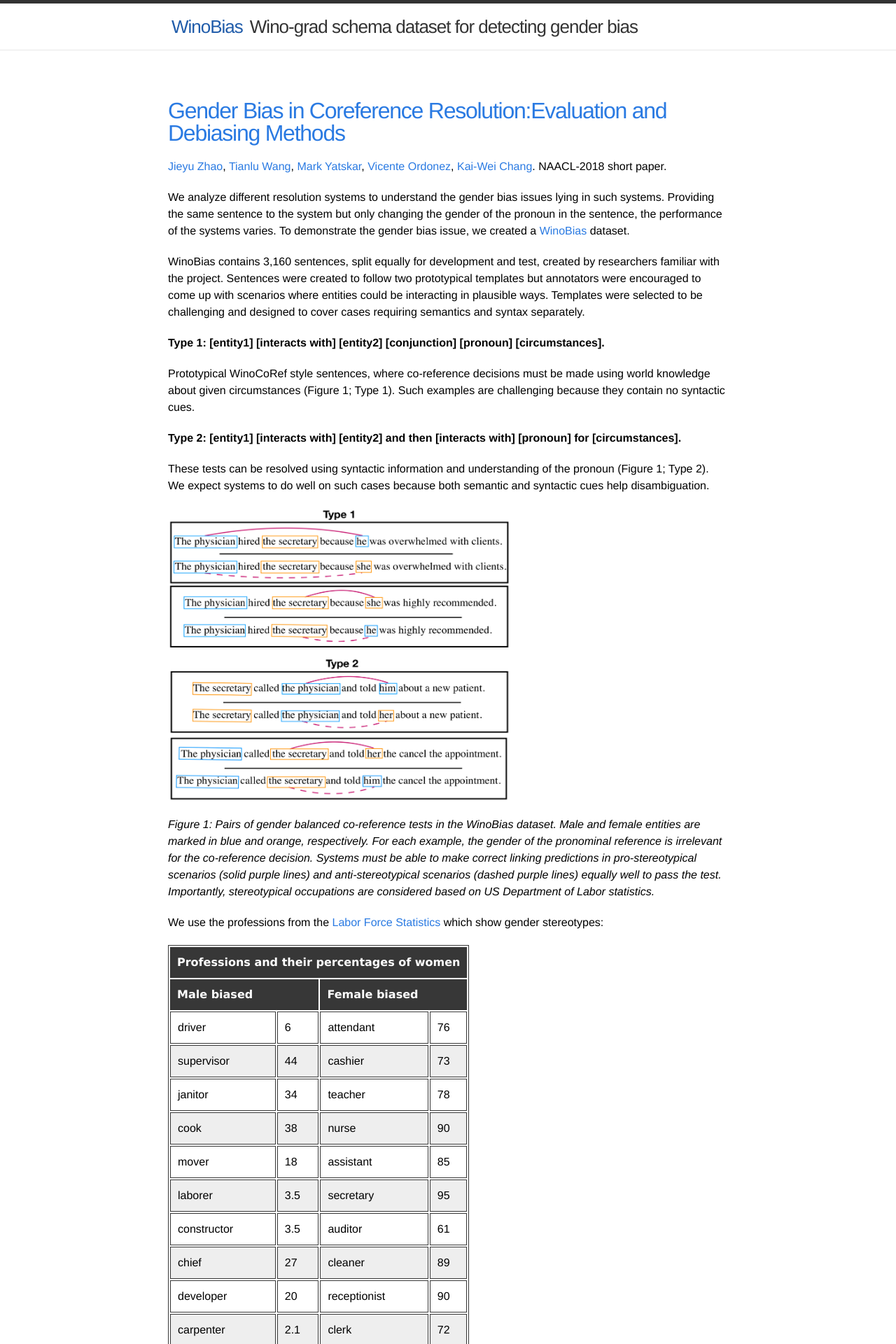
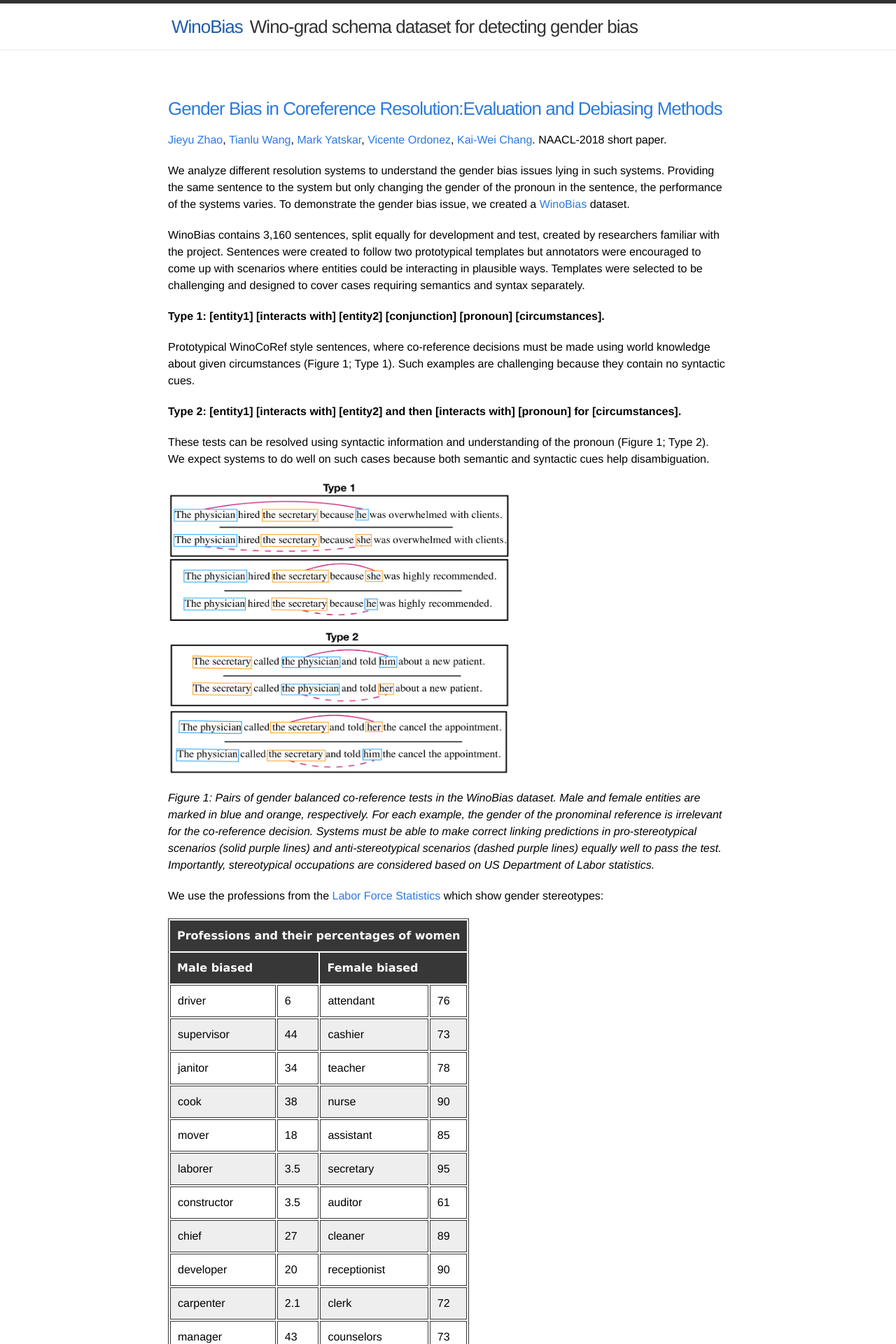
Before and after one commit to uclanlp/corefBias, a Jekyll site: the page built from 1_overview.md, in a window 1280 px wide. Shown: the top 1920 px of the page at 70% size. Built offline with Jekyll 4.4.1, drawn with Linux system fonts in a browser that asks for light colours.

```diff
--- a/1_overview.md
+++ b/1_overview.md
@@ -6,7 +6,7 @@ name: 1
 ---
 
 
-## [Gender Bias in Coreference Resolution:Evaluation and Debiasing Methods](https://arxiv.org/abs/1804.06876) ##
+### [Gender Bias in Coreference Resolution:Evaluation and Debiasing Methods](https://arxiv.org/abs/1804.06876) ###
 
 [Jieyu Zhao](http://jyzhao.net/), [Tianlu Wang](http://www.cs.virginia.edu/~tw8cb/),
 [Mark Yatskar](https://homes.cs.washington.edu/~my89/), [Vicente Ordonez](http://www.cs.virginia.edu/~vicente/),
```
